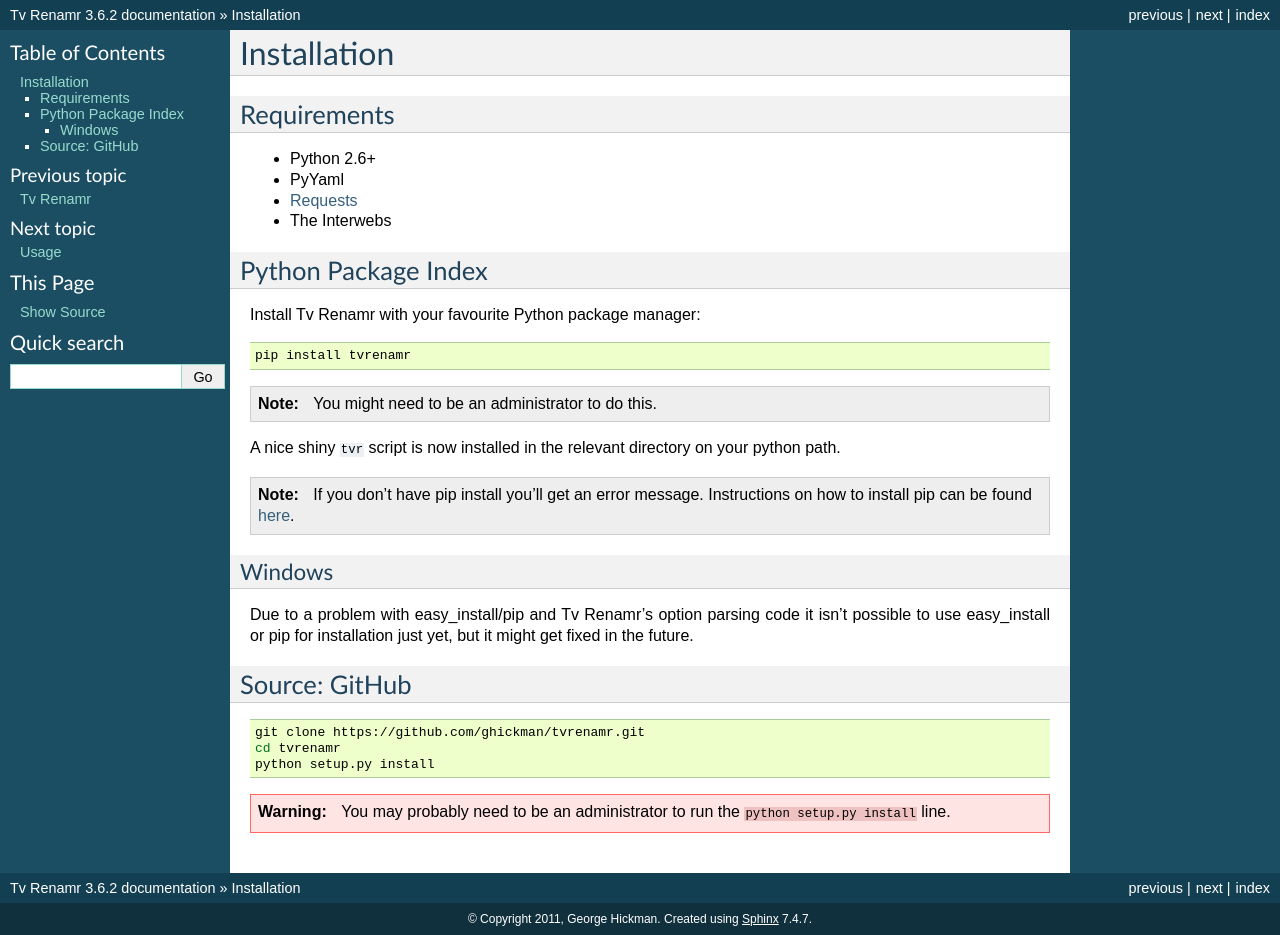
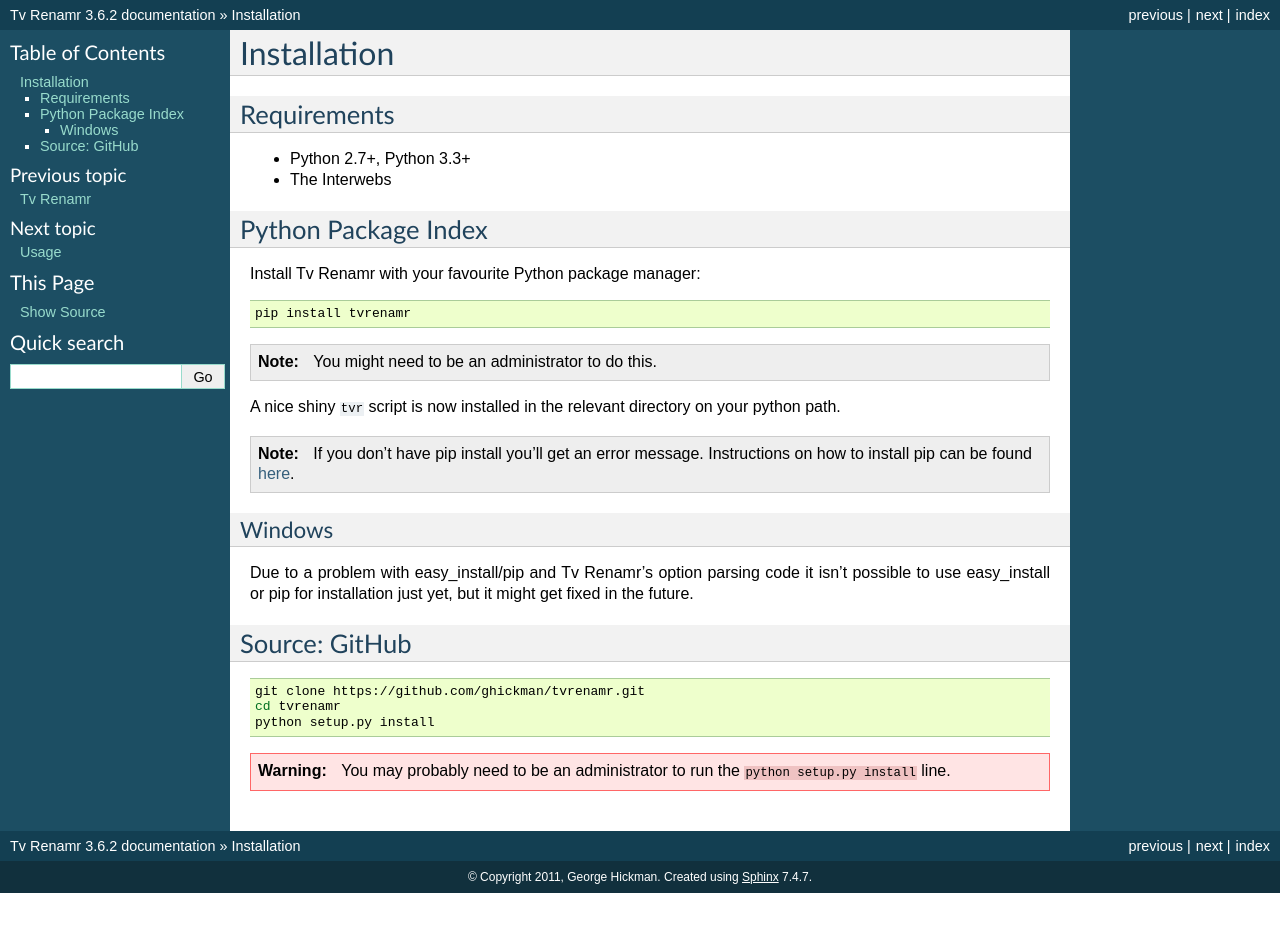
Before and after one commit to ghickman/tvrenamr, a Sphinx documentation site: the page built from docs/installation.rst, in a window 1280 px wide. Built offline with Sphinx 7.4.7, drawn with Linux system fonts in a browser that asks for light colours; after the commit the page ends 900 px from its top, so only the background shows below that.

Commit message:
Remove python 2.6 support

```diff
--- a/docs/installation.rst
+++ b/docs/installation.rst
@@ -6,12 +6,8 @@
 Requirements
 ------------
 
-* Python 2.6+
-* PyYaml
-* `Requests`_
+* Python 2.7+, Python 3.3+
 * The Interwebs
-
-.. _Requests: http://docs.python-requests.org/en/latest/index.html
 
 
 Python Package Index
```
Also changed, not shown: 1 other file.
